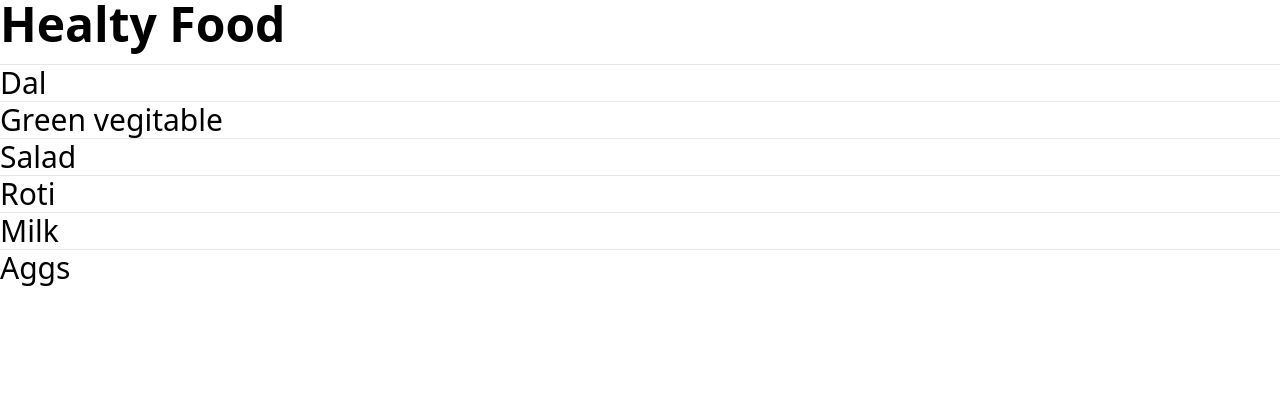
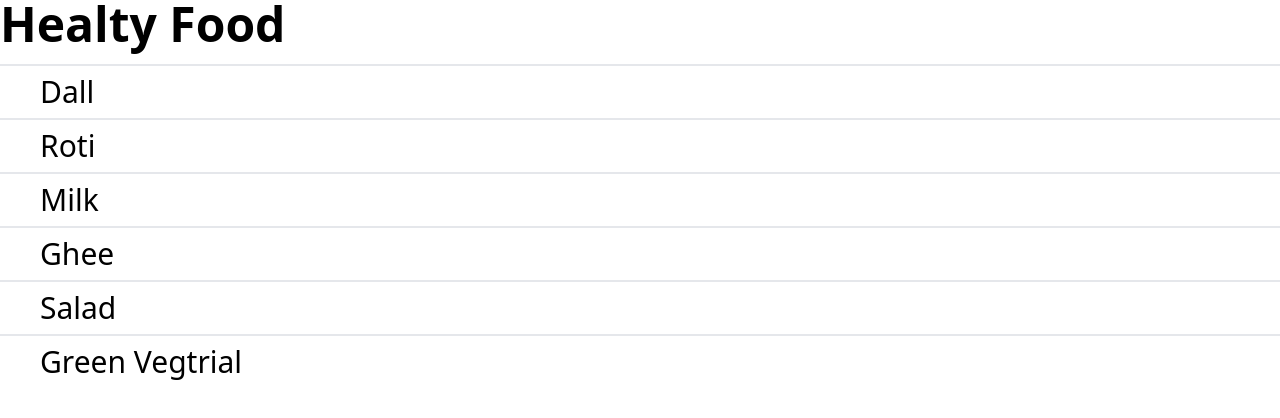
Before and after one commit to hellokanhaiya/react-tutorial, a React (Vite) app: page / in a window 1280 px wide. Shown: the top 418 px of the page. Built offline with nearby package versions, Linux system fonts and the light colour scheme.

Commit message:
Map-method

```diff
--- a/src/App.jsx
+++ b/src/App.jsx
@@ -1,22 +1,17 @@
-import React from "react";
-
-// fragment use karne ka do metod hai
-//  first app react ko import kar lijiye react.fragments ka use kijiye
+import { list } from "postcss";
 
 const App = () => {
+  let foodItem = ["Dall", "Roti", "Milk", "Ghee", "Salad", "Green Vegtrial"];
   return (
-    //  fragment use karne ka dusra tarika <> start kijye and </> isse end kiiye
-    <React.Fragment>
+    <>
       <h1 className="text-5xl font-bold">Healty Food</h1>
+      {/* yadi hame yaha js likhana to {} medium bracket ka use karna padega */}
       <ul className="felx my-4">
-        <li className="border-t text-3xl">Dal</li>
-        <li className="border-t text-3xl">Green vegitable</li>
-        <li className="border-t text-3xl">Salad</li>
-        <li className="border-t text-3xl">Roti</li>
-        <li className="border-t text-3xl">Milk</li>
-        <li className="border-t text-3xl">Aggs</li>
+        {foodItem.map((item) => (
+          <li className="text-3xl border-t-2 py-2 px-10">{item}</li>
+        ))}
       </ul>
-    </React.Fragment>
+    </>
   );
 };
 
```
